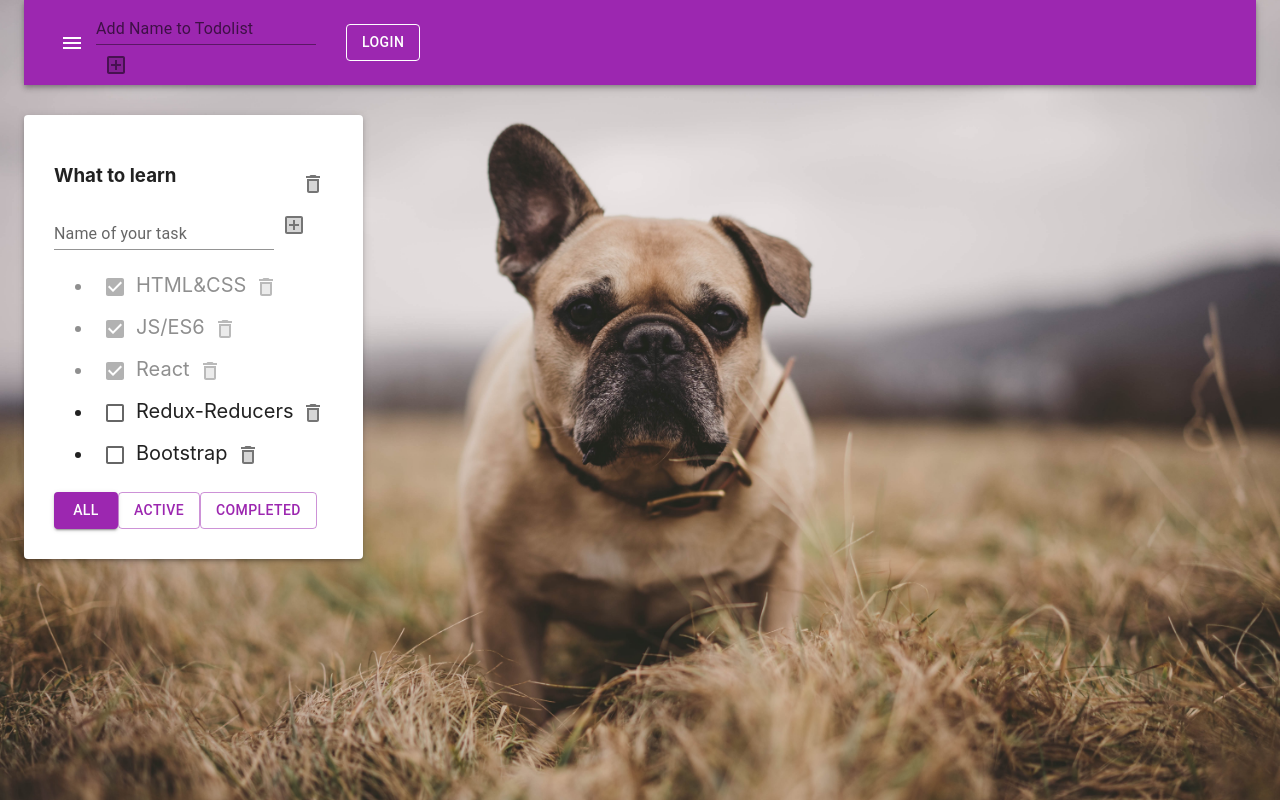
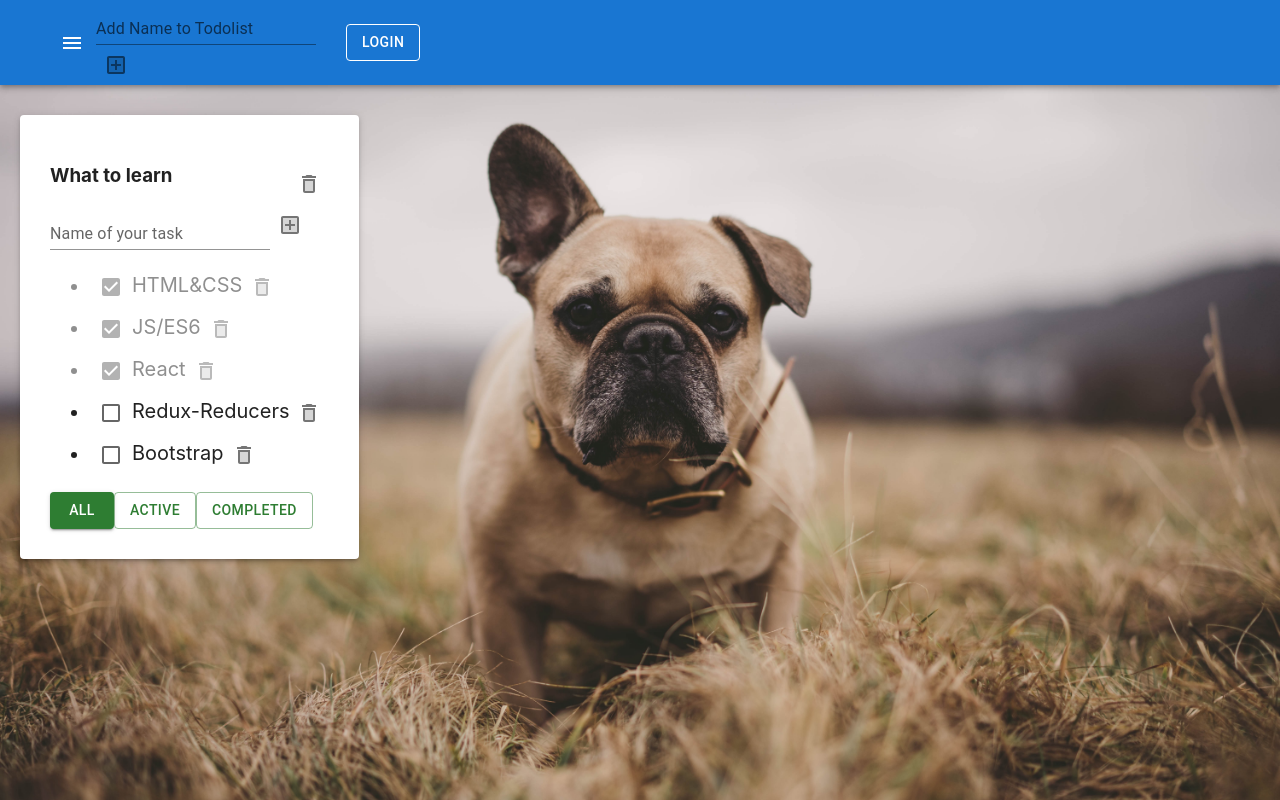
Before and after one commit to isefrog38/Doggy_TodoList_IT_INC, a React (Create React App) app: page / in a window 1280 px wide. Built offline with nearby package versions, Linux system fonts and the light colour scheme; the HTML template or start-up script is replaced by a standard one.

Commit message:
fix bag AppBar

```diff
--- a/src/App.tsx
+++ b/src/App.tsx
@@ -8,11 +8,11 @@ import Grid from '@mui/material/Grid'
 import IconButton from '@mui/material/IconButton'
 import Paper from '@mui/material/Paper'
 import Toolbar from '@mui/material/Toolbar'
-import { Menu } from '@mui/icons-material'
-import { AddTodolist } from './Component/AddTodoList/AddTodoList'
-import { addTodolistAC, TodoListsType } from './Redux-Reducers/Todolist-Reducer'
-import { useDispatch, useSelector } from 'react-redux'
-import { StoreType } from './Redux-Reducers/redux-state'
+import {Menu} from '@mui/icons-material'
+import {AddTodolist} from './Component/AddTodoList/AddTodoList'
+import {addTodolistAC, TodoListsType} from './Redux-Reducers/Todolist-Reducer'
+import {useDispatch, useSelector} from 'react-redux'
+import {StoreType} from './Redux-Reducers/redux-state';
 
 export const App = React.memo(() => {
 
@@ -27,8 +27,9 @@ export const App = React.memo(() => {
 
     //UI
     return (
-      <Container maxWidth={'xl'} className={'App'}>
-         <AppBar position={'static'} color={'secondary'}>
+        <div className={'App'}>
+            <AppBar position={'static'} color={"primary"}>
+                <Container maxWidth={'xl'}>
                     <Grid container>
                         <Toolbar>
                             <IconButton
@@ -36,14 +37,15 @@ export const App = React.memo(() => {
                                 aria-label={'menu'}
                                 size="large"
                             >
-                     <Menu />
+                                <Menu/>
                             </IconButton>
-                  <AddTodolist addTodolist={addTodolist} />
+                            <AddTodolist addTodolist={addTodolist}/>
                             <Button variant={'outlined'} color={'inherit'}>
                                 Login
                             </Button>
                         </Toolbar>
                     </Grid>
+                </Container>
             </AppBar>
 
             <Grid container spacing={3}>
@@ -53,7 +55,7 @@ export const App = React.memo(() => {
                         <Grid item key={tl.id}>
                             <Paper
                                 style={{
-                           marginTop: '30px',
+                                    margin: '30px 0 0 20px',
                                     padding: '30px',
                                     alignItems: 'center',
                                 }}
@@ -69,6 +71,6 @@ export const App = React.memo(() => {
                     )
                 })}
             </Grid>
-      </Container>
+        </div>
     )
 })
--- a/src/Component/AddPanel/AddPanel.tsx
+++ b/src/Component/AddPanel/AddPanel.tsx
@@ -35,7 +35,7 @@ export const AddPanel = React.memo((props: AddPanelType) => {
         <div>
             <TextField
                 size={"small"}
-                color={"secondary"}
+                color={"success"}
                 helperText={error}
                 error={!!error}
                 variant={"standard"}
--- a/src/Component/AddTodoList/AddTodoList.tsx
+++ b/src/Component/AddTodoList/AddTodoList.tsx
@@ -32,10 +32,11 @@ export const AddTodolist = ({addTodolist, ...props}: AddTodolistType) => {
 
     return (
         <div className={s.main}>
-            <div>
+            <div style={{color: "white"}}>
                 <TextField
                     size={"small"}
                     helperText={error}
+                    color={"success"}
                     error={!!error}
                     variant={"standard"}
                     label={"Add Name to Todolist"}
--- a/src/Component/Button.tsx
+++ b/src/Component/Button.tsx
@@ -11,7 +11,7 @@ type ButtonPropsType = {
 function Buttons({title, onClickHandler, activeButton}: ButtonPropsType) {
     return (
         <Button
-            color={activeButton === title ? "secondary" : "secondary"}
+            color={activeButton === title ? "success" : "success"}
             variant={activeButton === title ? "contained" : "outlined"}
             onClick={onClickHandler}>
             {title}
```
Lines whose indentation alone changed are shown as unchanged.
